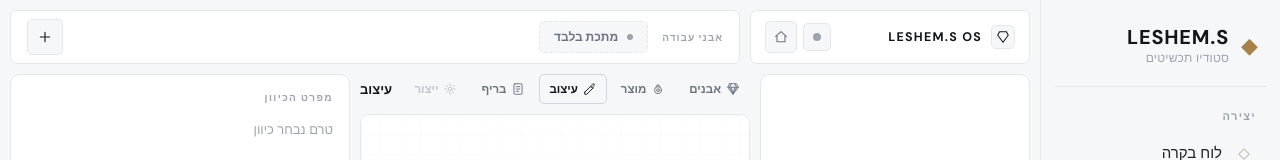
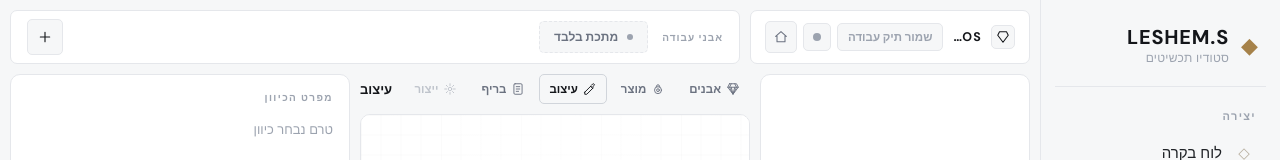
Before and after one commit to leshemsimon-a11y/leshem-os, a Next.js app: page /studio/design in a window 1280 px wide. Shown: the top 160 px of the page. Built offline with nearby package versions, Linux system fonts and the light colour scheme.

Commit message:
Add files via upload

```diff
--- a/components/studio/design/shell/StudioCommandBar.js
+++ b/components/studio/design/shell/StudioCommandBar.js
@@ -15,8 +15,20 @@ import { STUDIO_5D_HE } from '../../../../lib/studio/labels';
 import { DotIcon, HomeIcon } from './StudioIcons';
 import { reset } from './studioResetStyle';
 
-export default function StudioCommandBar({ hasActiveWork, outputState, onExit }) {
+export default function StudioCommandBar({
+  hasActiveWork,
+  outputState,
+  onExit,
+  onSaveSession,
+  canSaveSession,
+}) {
   const L = STUDIO_5D_HE;
+  // Patch B — Session Save. Presentation only: the shell owns the save
+  // logic; this bar renders one compact action. Disabled ONLY when there is
+  // genuinely nothing to save (empty tray + empty brief) — a real state,
+  // explained via a short tooltip, never a fake placeholder control.
+  const showSave = typeof onSaveSession === 'function';
+  const saveDisabled = !canSaveSession;
 
   let statusText = L.statusDraft;
   let dot = reset.color.textFaint;
@@ -43,6 +55,21 @@ export default function StudioCommandBar({ hasActiveWork, outputState, onExit })
         <span style={styles.name}>{L.appName}</span>
       </div>
       <div style={styles.right}>
+        {showSave && (
+          <button
+            type="button"
+            onClick={saveDisabled ? undefined : onSaveSession}
+            disabled={saveDisabled}
+            title={saveDisabled ? L.saveSessionEmptyHint : L.saveSession}
+            aria-label={L.saveSessionAria}
+            style={{
+              ...styles.saveBtn,
+              ...(saveDisabled ? styles.saveBtnDisabled : null),
+            }}
+          >
+            {L.saveSession}
+          </button>
+        )}
         <span style={styles.status} title={statusText} aria-label={statusText} role="status">
           <DotIcon size={8} color={dot} />
         </span>
@@ -96,8 +123,34 @@ const styles = {
     letterSpacing: '0.1em',
     color: reset.color.text,
     whiteSpace: 'nowrap',
+    // Patch B — the bar's right cluster gained a save action; the identity
+    // text truncates gracefully instead of overflowing the narrow column.
+    overflow: 'hidden',
+    textOverflow: 'ellipsis',
+    minWidth: 0,
   },
   right: { display: 'flex', alignItems: 'center', gap: '6px', flexShrink: 0 },
+  // Patch B — compact primary save action (שמור תיק עבודה).
+  saveBtn: {
+    minHeight: '28px',
+    padding: '5px 10px',
+    fontFamily: reset.font.body,
+    fontSize: '11.5px',
+    fontWeight: 700,
+    color: reset.color.primaryText,
+    background: reset.color.primaryBg,
+    border: 'none',
+    borderRadius: reset.radius.sm,
+    cursor: 'pointer',
+    whiteSpace: 'nowrap',
+    flexShrink: 0,
+  },
+  saveBtnDisabled: {
+    color: reset.color.textFaint,
+    background: reset.color.page,
+    border: `1px solid ${reset.color.border}`,
+    cursor: 'not-allowed',
+  },
   status: {
     display: 'inline-flex',
     alignItems: 'center',
--- a/components/studio/design/shell/StudioShell.js
+++ b/components/studio/design/shell/StudioShell.js
@@ -62,10 +62,15 @@
 
 import * as React from 'react';
 import { useRouter } from 'next/router';
-import { STUDIO_5D_HE } from '../../../../lib/studio/labels';
+import { STUDIO_5D_HE, CONCEPT_HE } from '../../../../lib/studio/labels';
 import { createUseWorkTray } from '../../../../lib/studio/workTray';
 import { createUseDesignBrief } from '../../../../lib/studio/designBriefStore';
-import { createUseDesignProjects } from '../../../../lib/studio/designProjects';
+import {
+  createUseDesignProjects,
+  getProject,
+  updateProject,
+} from '../../../../lib/studio/designProjects';
+import { createUseActiveWork } from '../../../../lib/studio/activeWorkStore';
 import {
   getSelectedConcept,
   getActiveOutput,
@@ -73,6 +78,9 @@ import {
   outputIsStale,
   DESIGN_ROLE,
   normalizeRole,
+  buildDesignSnapshot,
+  briefHasContent,
+  trayItemTitle,
 } from '../../../../lib/studio/designDraft';
 
 import DesignConceptPanel from '../DesignConceptPanel';
@@ -93,6 +101,11 @@ import { getDemoInspectStoneFromTrayItem } from '../../../../lib/studio/demoInve
 const useWorkTray = createUseWorkTray(React);
 const useDesignBrief = createUseDesignBrief(React);
 const useDesignProjects = createUseDesignProjects(React);
+// Patch B — the shell now uses the EXISTING event-synced Active Work hook
+// (lib/studio/activeWorkStore.js) instead of a local read-once localStorage
+// read, so the command-bar status reflects a save immediately. Same key,
+// same store, no internals touched.
+const useActiveWork = createUseActiveWork(React);
 
 function useViewport() {
   const [vp, setVp] = React.useState({ narrow: false, short: false });
@@ -107,20 +120,6 @@ function useViewport() {
   return vp;
 }
 
-function useActiveWork() {
-  const [id, setId] = React.useState(null);
-  React.useEffect(() => {
-    try {
-      if (typeof window !== 'undefined') {
-        setId(window.localStorage.getItem('leshem_studio_current_project_v1'));
-      }
-    } catch (e) {
-      /* non-fatal */
-    }
-  }, []);
-  return id;
-}
-
 // Workflow-rail step → central canvas view.
 const STEP_TO_VIEW = {
   stones: 'direction',
@@ -133,7 +132,7 @@ export default function StudioShell() {
   const tray = useWorkTray();
   const briefStore = useDesignBrief();
   const projectsStore = useDesignProjects();
-  const activeWorkId = useActiveWork();
+  const { activeWorkId, setActiveWork } = useActiveWork();
   const { narrow, short } = useViewport();
   const router = useRouter();
 
@@ -259,6 +258,62 @@ export default function StudioShell() {
       }
     : undefined;
 
+  // ------------------------------------------------------------------
+  // Patch B — Session Save / Project Birth.
+  // Persists the CURRENT design session (tray items + brief + computed
+  // snapshot) as a Design Project via the EXISTING designProjects exports.
+  // The brief already carries concepts / selectedConceptId / designOutputs
+  // (Clean 5A/5B), so the full concept state rides along with no new schema.
+  // Create vs update: if the Active Work pointer names a project that still
+  // exists, that project is UPDATED in place (name preserved, updatedAt
+  // stamped) — repeated saves never duplicate. Otherwise a new project is
+  // created with a sensible default title and becomes the Active Work.
+  // Local only — no Airtable, no network, no store internals touched.
+  // ------------------------------------------------------------------
+  const canSaveSession = hasStones || briefHasContent(brief);
+
+  const buildDefaultSessionTitle = () => {
+    const centerItem = realTrayItems.find(
+      (it) => normalizeRole(it.role) === DESIGN_ROLE.CENTER_STONE
+    );
+    const centerTitle = centerItem ? trayItemTitle(centerItem) : '';
+    const productHe =
+      brief.productType &&
+      CONCEPT_HE.productType &&
+      CONCEPT_HE.productType[brief.productType]
+        ? CONCEPT_HE.productType[brief.productType]
+        : '';
+    const detail = [productHe, centerTitle].filter(Boolean).join(' ');
+    return detail
+      ? `${STUDIO_5D_HE.defaultSessionTitlePrefix} — ${detail}`
+      : STUDIO_5D_HE.defaultSessionTitleFallback;
+  };
+
+  const onSaveSession = () => {
+    if (!canSaveSession) return;
+    const snapshot = buildDesignSnapshot(realTrayItems, brief);
+    const existing = activeWorkId ? getProject(activeWorkId) : null;
+    if (existing) {
+      const updated = updateProject(existing.id, {
+        trayItems: realTrayItems,
+        brief,
+        snapshot,
+      });
+      if (updated) showToast(STUDIO_5D_HE.toastSessionUpdated);
+      return;
+    }
+    const project = projectsStore.save({
+      name: buildDefaultSessionTitle(),
+      trayItems: realTrayItems,
+      brief,
+      snapshot,
+    });
+    if (project && project.id) {
+      setActiveWork(project.id);
+      showToast(STUDIO_5D_HE.toastSessionSaved);
+    }
+  };
+
   // Canvas content per view; existing panels own all logic.
   let canvasMode = 'concepts';
   let canvasBody = null;
@@ -324,6 +379,8 @@ export default function StudioShell() {
           hasActiveWork={Boolean(activeWorkId)}
           outputState={outputState}
           onExit={() => router.push('/studio')}
+          onSaveSession={onSaveSession}
+          canSaveSession={canSaveSession}
         />
         <StudioStoneStrip
           trayItems={realTrayItems}
```
Also changed, not shown: lib/studio/labels.js, 1 other file (tests, documents, lock files or other folders).
